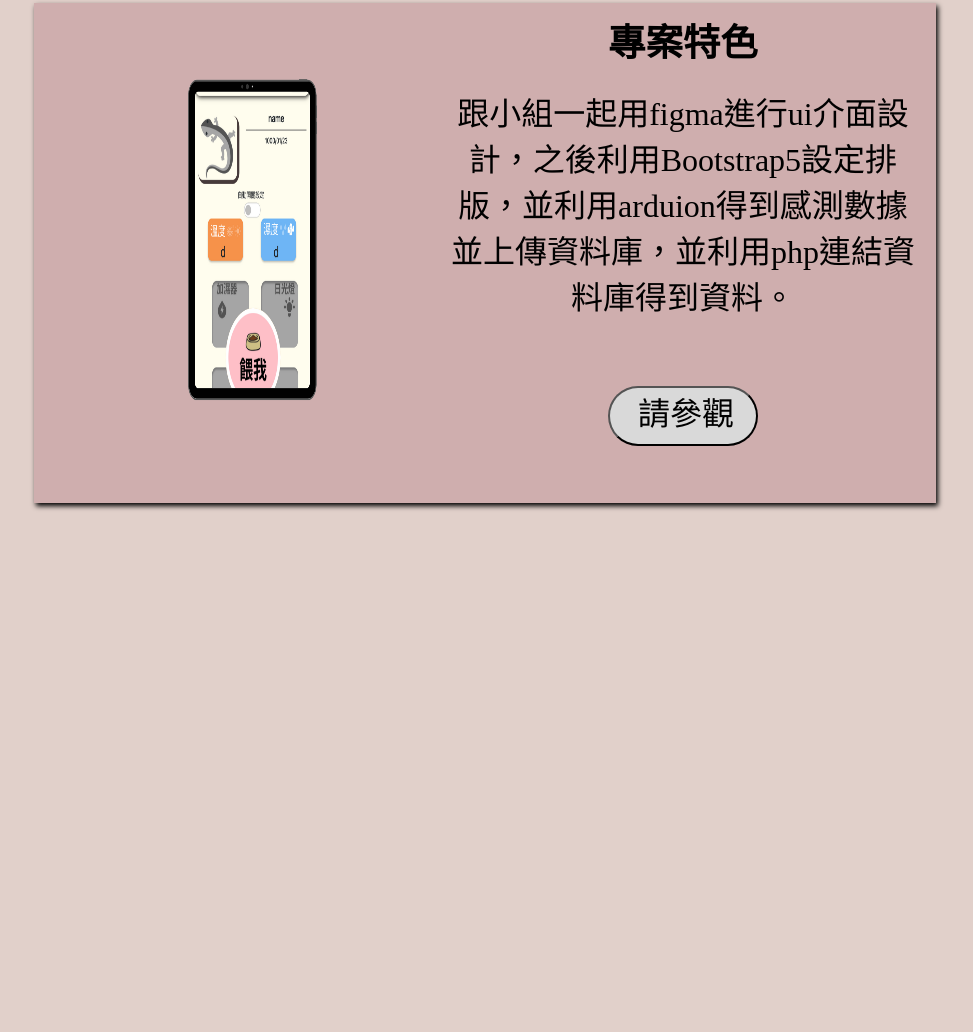
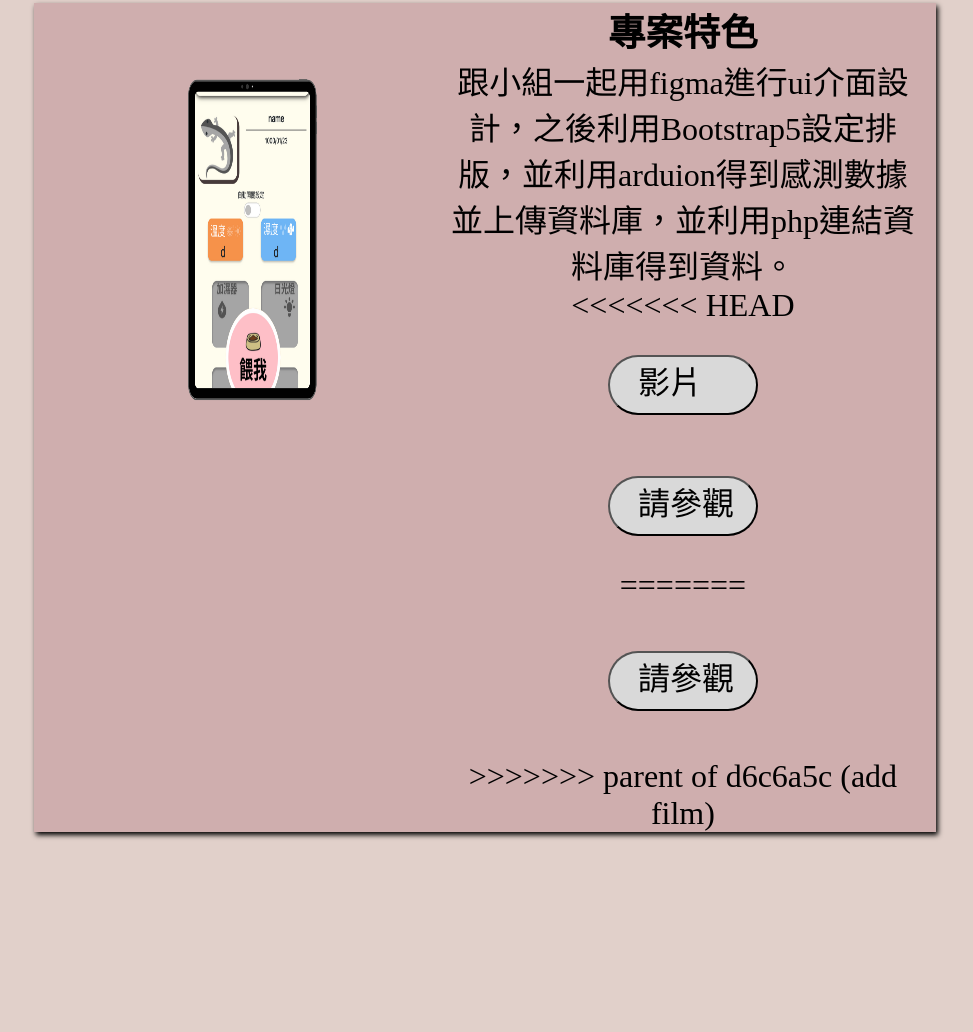
Before and after one commit to linsiwork/personalWeb, a plain HTML site: page page4.html in a window 1280 px wide. Shown: the part 1634-2666 px from the top of the page, without its empty margins (231-1204 px from the left). Before the commit the page ends 2522 px from the top, so only its background shows below. Drawn offline with Linux system fonts and the light colour scheme.

Commit message:
add film

```diff
--- a/page4.html
+++ b/page4.html
@@ -55,9 +55,24 @@
             <p>
               跟小組一起用figma進行ui介面設計，之後利用Bootstrap5設定排版，並利用arduion得到感測數據並上傳資料庫，並利用php連結資料庫得到資料。
             </p>
+<<<<<<< HEAD
+            <div class="buttonUi">
+              <button>
+                <a href="./Film.html" target="_blank">影片</a>
+              </button>
+              <button>
+                <a
+                  href="https://main--sparkly-crisp-48d06f.netlify.app/"
+                  target="_blank"
+                  >請參觀</a
+                >
+              </button>
+            </div>
+=======
             <button>
               <a href="https://main--sparkly-crisp-48d06f.netlify.app/" target="_blank">請參觀</a>
             </button>
+>>>>>>> parent of d6c6a5c (add film)
           </div>
           </section>
       </main>
```
